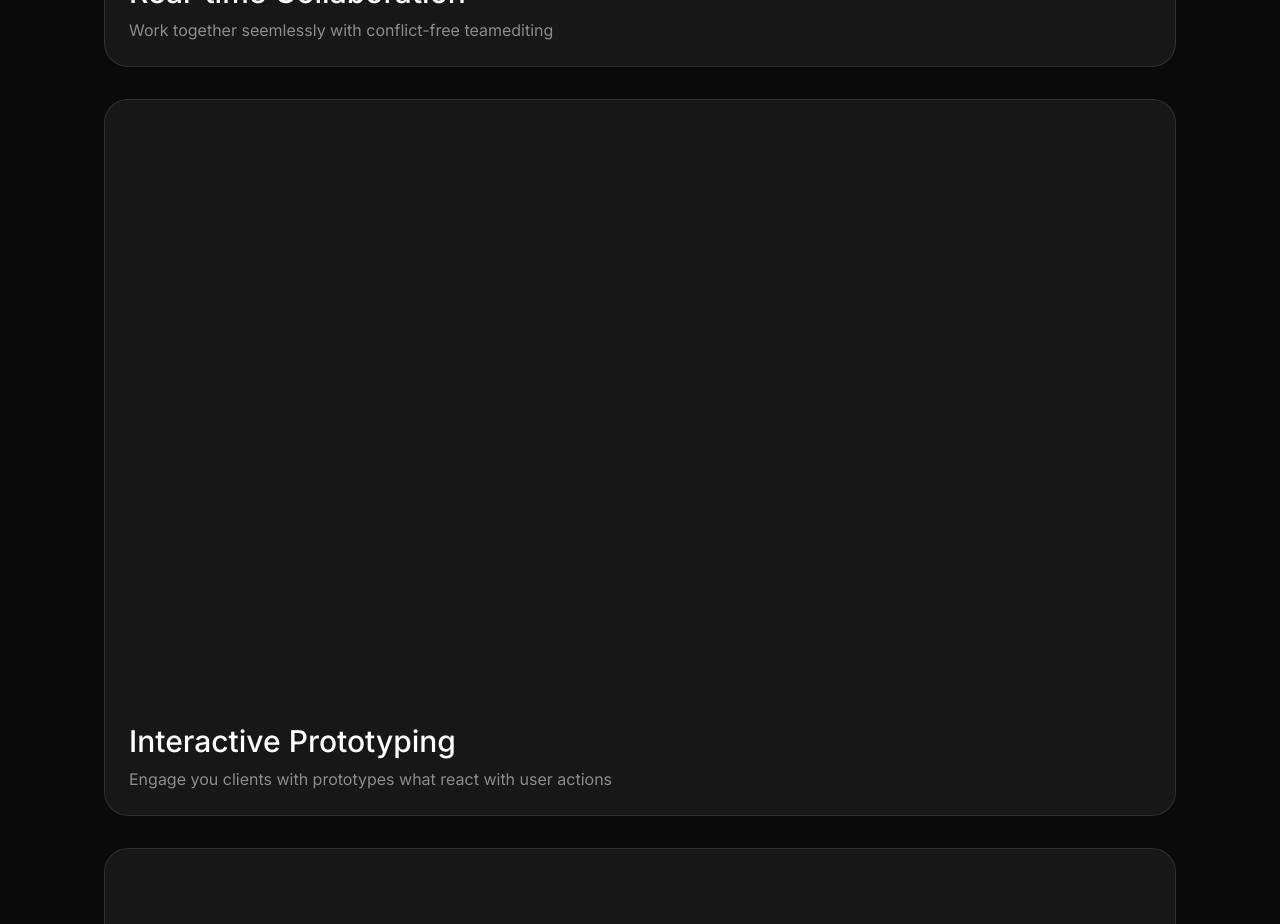
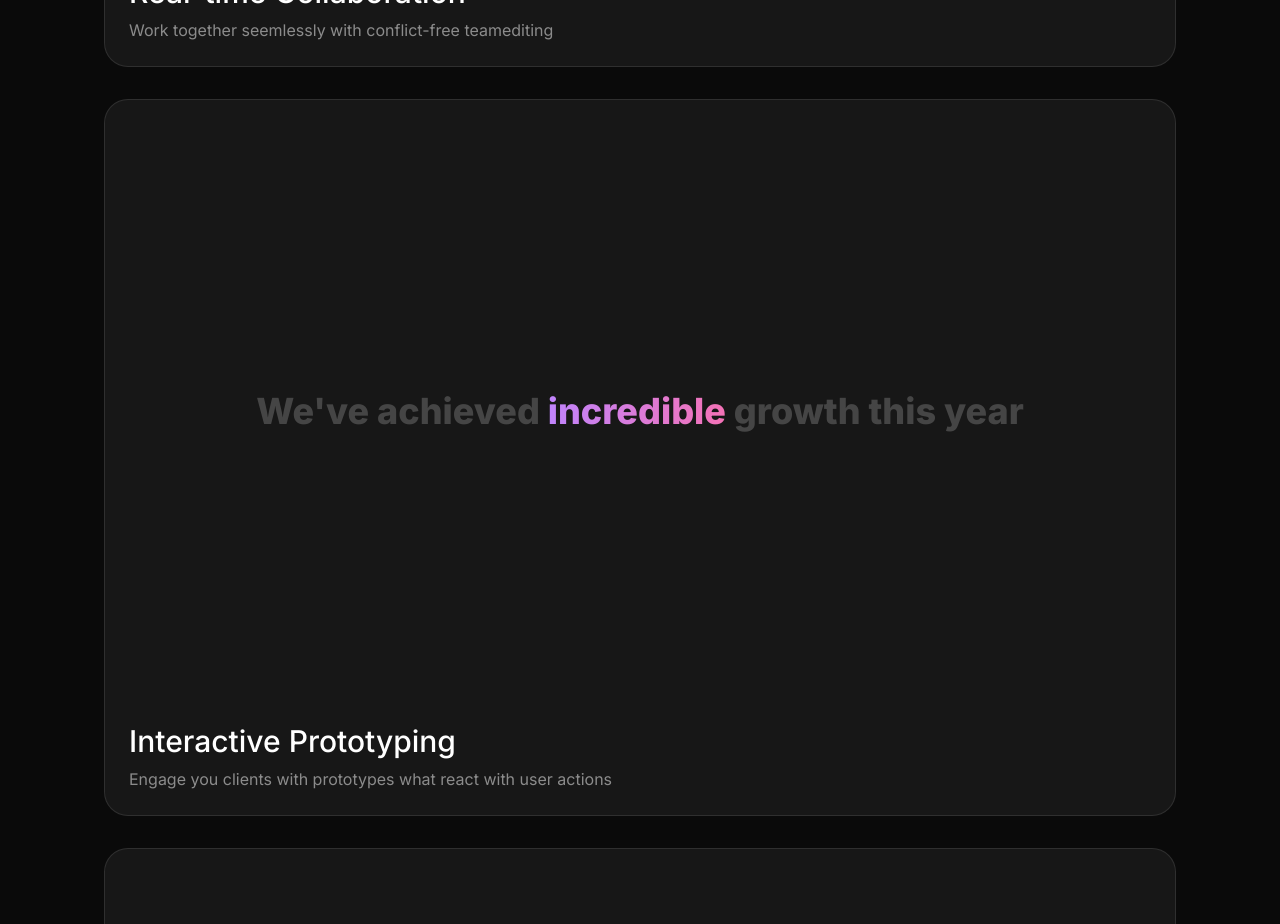
Before and after one commit to albinjoby/Layers-SaaS, a Next.js app: page / in a window 1280 px wide. Shown: the part 2940-3864 px from the top of the page. Built offline with nearby package versions, Linux system fonts and the light colour scheme.

Commit message:
update card section

```diff
--- a/src/sections/Features.tsx
+++ b/src/sections/Features.tsx
@@ -1,8 +1,8 @@
 import Tag from "@/components/Tag";
 import FeatureCard from "@/components/FeatureCard";
-import avatar1 from "@/assets/images/avatar-ashwin-santiago.jpg"
-import avatar2 from "@/assets/images/avatar-lula-meyers.jpg"
-import avatar3 from "@/assets/images/avatar-florence-shaw.jpg"
+import avatar1 from "@/assets/images/avatar-ashwin-santiago.jpg";
+import avatar2 from "@/assets/images/avatar-lula-meyers.jpg";
+import avatar3 from "@/assets/images/avatar-florence-shaw.jpg";
 import Image from "next/image";
 import Avatar from "@/components/Avatar";
 
@@ -56,8 +56,11 @@
                             </Avatar>
                             <Avatar className="-ml-6 border-transparent">
                                 <div className="size-full bg-neutral-700 rounded-full inline-flex items-center justify-center gap-1">
-                                    {Array.from({length: 3}).map((_, idx) => (
-                                        <span key={idx} className="size-1.5 rounded-full bg-white inline-flex"></span>
+                                    {Array.from({ length: 3 }).map((_, idx) => (
+                                        <span
+                                            key={idx}
+                                            className="size-1.5 rounded-full bg-white inline-flex"
+                                        ></span>
                                     ))}
                                 </div>
                             </Avatar>
@@ -66,7 +69,17 @@
                     <FeatureCard
                         title="Interactive Prototyping"
                         description=" Engage you clients with prototypes what react with user actions"
-                    ></FeatureCard>
+                    >
+                        <div className="aspect-video flex items-center justify-center">
+                            <p className="text-4xl font-extrabold text-white/20 text-center">
+                                We&apos;ve achieved{" "}
+                                <span className="bg-gradient-to-r from-purple-400 to-pink-400 bg-clip-text text-transparent">
+                                    incredible
+                                </span>{" "}
+                                growth this year
+                            </p>
+                        </div>
+                    </FeatureCard>
                     <FeatureCard
                         title="Keyboard Quick Actions"
                         description="Powerful commands to help you create designs
```
